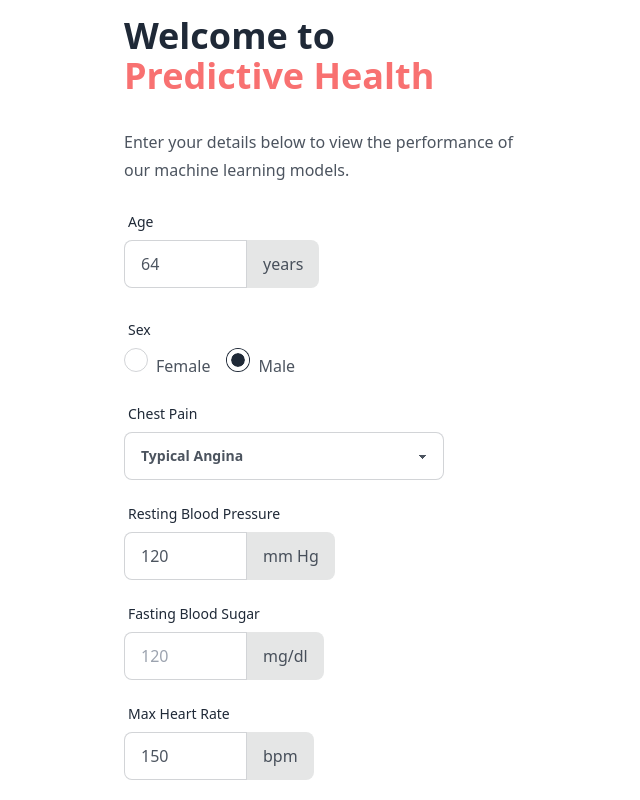
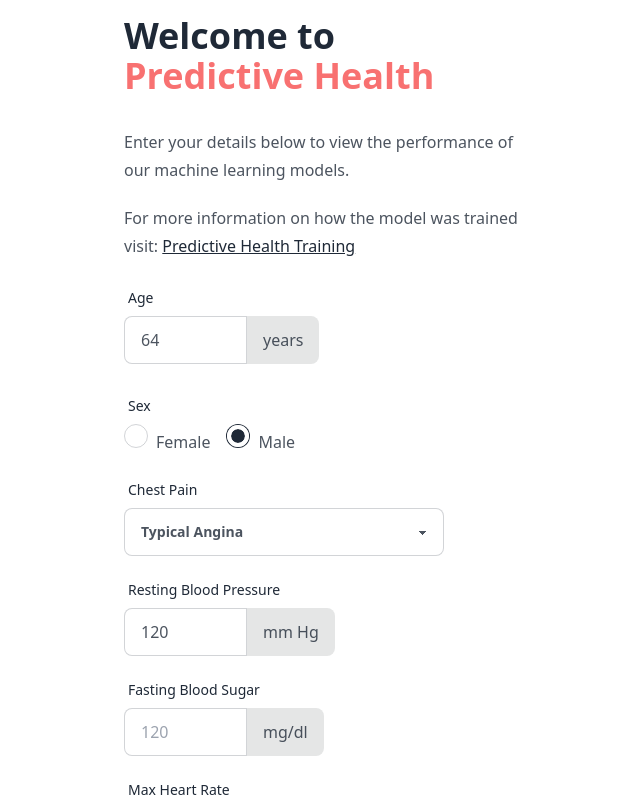
Before and after one commit to akinghill/predictive-health, a Next.js app: page / in a window 1280 px wide. Shown: the top 800 px of the page, without its empty margins (308-948 px from the left). Built offline with nearby package versions, Linux system fonts and the light colour scheme.

Commit message:
update links

```diff
--- a/app/page.tsx
+++ b/app/page.tsx
@@ -46,7 +46,7 @@ export default function Home() {
 
     console.log(JSON.stringify(data));
 
-    fetch('http://10.0.0.228/predict', {
+    fetch('http://ec2-3-145-56-228.us-east-2.compute.amazonaws.com/predict', {
       method: 'POST',
       headers: {
         'Access-Control-Allow-Origin': '*',
@@ -72,6 +72,12 @@ export default function Home() {
       <p>
         Enter your details below to view the performance of our machine learning
         models.
+      </p>
+      <p>
+        For more information on how the model was trained visit:{' '}
+        <a href="https://github.com/akinghill/predictive-health-ml/blob/main/heart_disease.py.ipynb">
+          Predictive Health Training
+        </a>
       </p>
 
       <form onSubmit={handleSubmit}>
@@ -292,9 +298,9 @@ export default function Home() {
         {results == undefined ? (
           <span> Predict to see results.</span>
         ) : results == '0' ? (
-          <span> No Heart Disease</span>
+          <span> Heart Disease Not Predicted</span>
         ) : (
-          <span> Heart Disease</span>
+          <span> Heart Disease Predicted</span>
         )}
       </div>
     </main>
```
